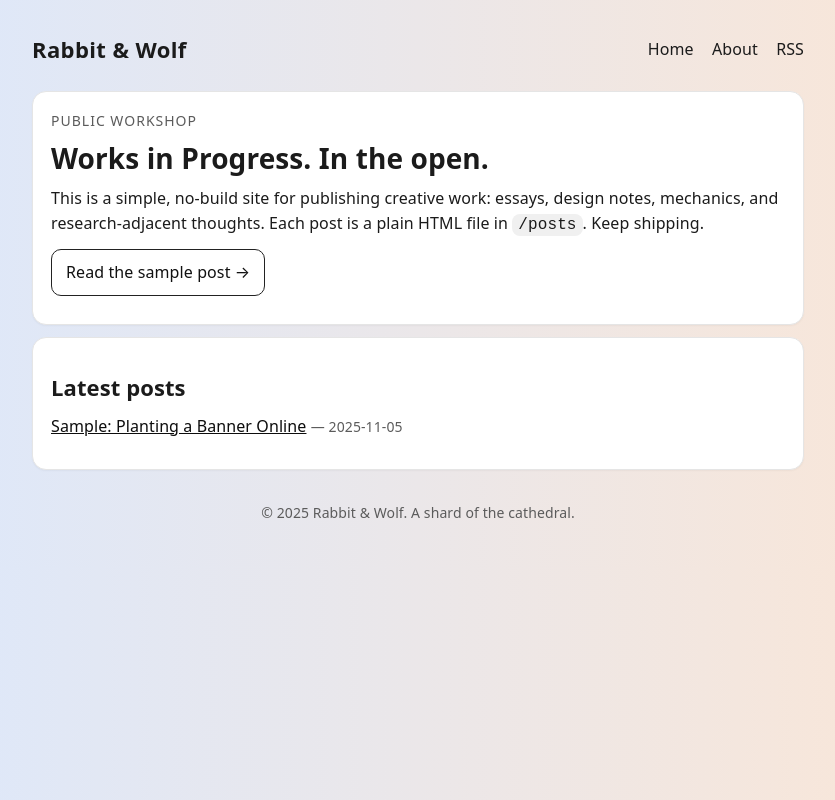
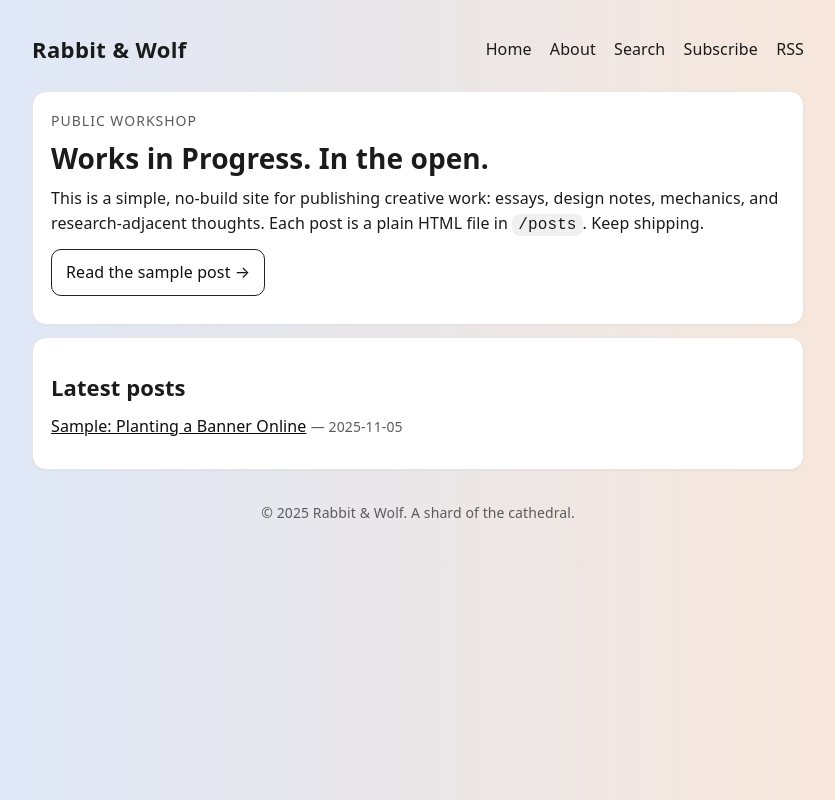
Before and after one commit to ThyronDexter/thyrondexter.github.io, a plain HTML site: page index.html in a window 1280 px wide. Shown: the whole page, without its empty margins (222-1057 px from the left). Drawn offline with Linux system fonts and the light colour scheme.

Commit message:
Update index.html

```diff
--- a/index.html
+++ b/index.html
@@ -16,6 +16,8 @@
       <nav class="nav">
         <a href="/">Home</a>
         <a href="/about.html">About</a>
+        <a href="/search.html">Search</a>
+        <a href="/subscribe.html">Subscribe</a>
         <a href="/feed.xml">RSS</a>
       </nav>
     </header>
```
